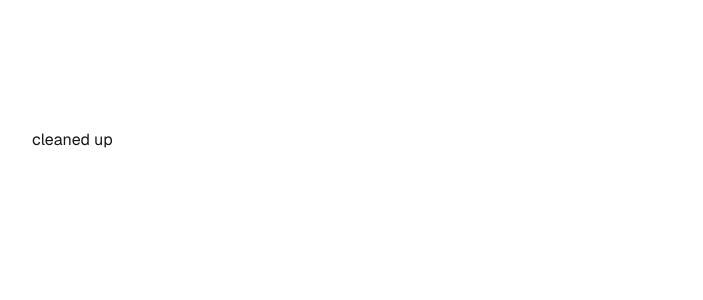
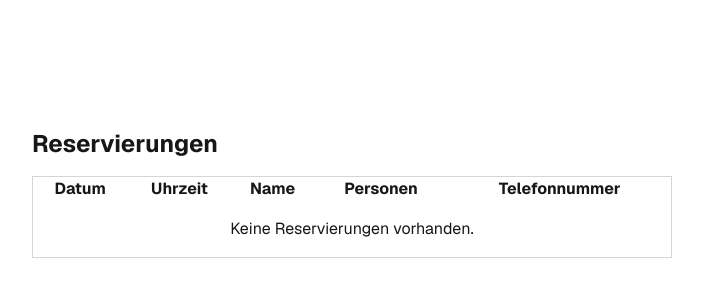
Before and after one commit to DevGrumpiness/casa-ai-agent, a Next.js app in the folder apps/web/: page / in a window 1280 px wide. Shown: the top 300 px of the page, without its empty margins (288-991 px from the left). Built offline with nearby package versions, Linux system fonts and the light colour scheme.

Commit message:
feat: create user interface for reservations table

```diff
--- a/apps/web/src/app/page.tsx
+++ b/apps/web/src/app/page.tsx
@@ -1,10 +1,44 @@
-import Image from "next/image";
+import { Reservation } from "@/types/reservations";
 
 export default function Home() {
+
+
+  const reservations: Array<Reservation> = [];
+
   return (
     <div className="flex flex-col flex-1 items-center justify-center bg-zinc-50 font-sans dark:bg-black">
-      <main className="flex flex-1 w-full max-w-3xl flex-col items-center justify-between py-32 px-16 bg-white dark:bg-black sm:items-start">
-        cleaned up
+      <main className="flex flex-1 w-full max-w-3xl flex-col items-center py-32 px-16 bg-white dark:bg-black sm:items-start">
+        <h1 className="text-2xl font-bold mb-4">Reservierungen</h1>
+        <table className="w-full border border-gray-300 dark:border-gray-700">
+          <thead>
+            <tr>
+              <th>Datum</th>
+              <th>Uhrzeit</th>
+              <th>Name</th>
+              <th>Personen</th>
+              <th>Telefonnummer</th>
+            </tr>
+          </thead>
+          <tbody>
+            {reservations.length === 0 ? (
+              <tr>
+                <td colSpan={5} className="text-center py-4">
+                  Keine Reservierungen vorhanden.
+                </td>
+              </tr>
+            ) : (
+              reservations.map((reservation) => (
+                <tr key={reservation.id}>
+                  <td>{reservation.date}</td>
+                  <td>{reservation.time}</td>
+                  <td>{reservation.name}</td>
+                  <td>{reservation.people}</td>
+                  <td>{reservation.phoneNumber}</td>
+                </tr>
+              ))
+            )}
+          </tbody>
+        </table>
       </main>
     </div>
   );
--- /dev/null
+++ b/apps/web/src/types/reservations.ts
@@ -0,0 +1,8 @@
+export interface Reservation {
+    id: string;
+    date: string;
+    time: string;
+    name: string;
+    people: number;
+    phoneNumber: string;
+}
```
